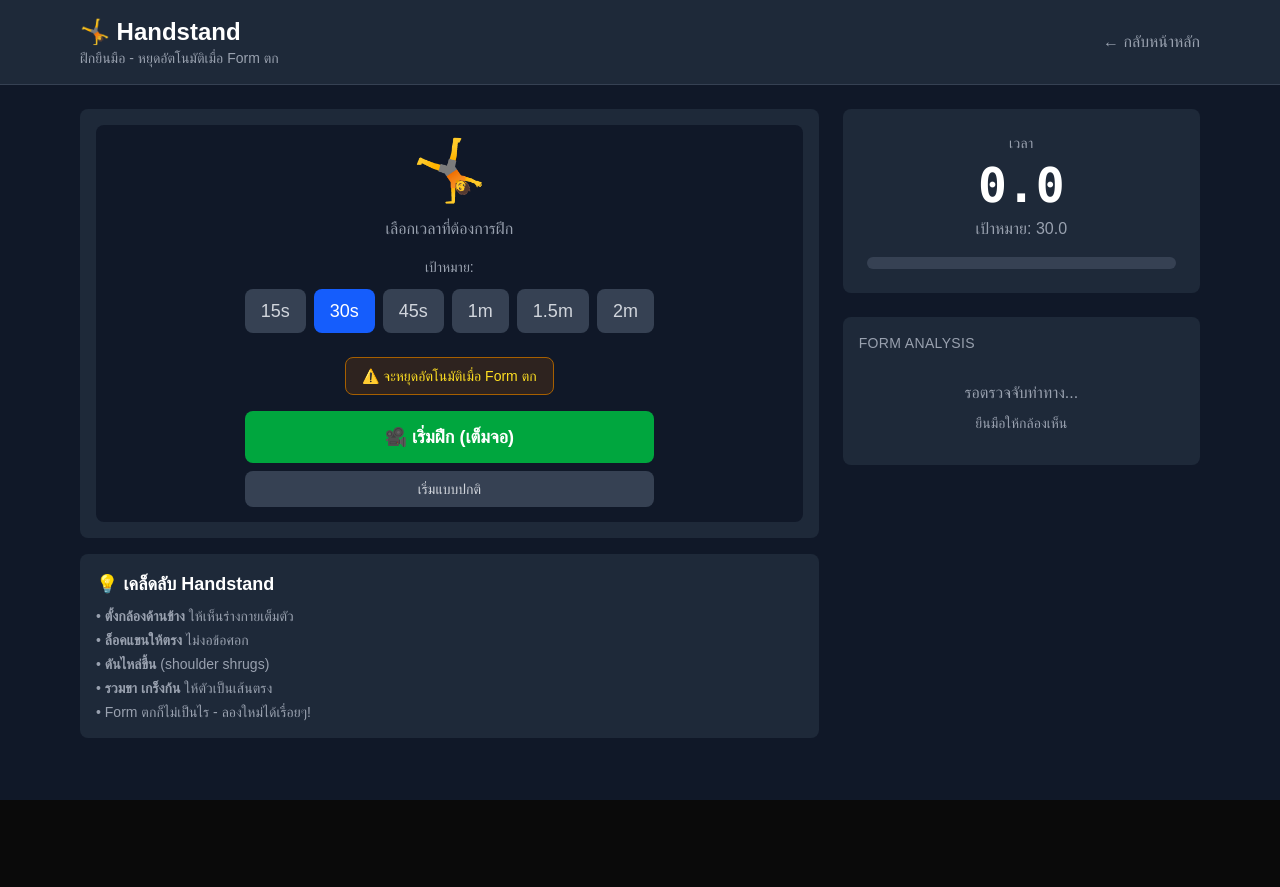
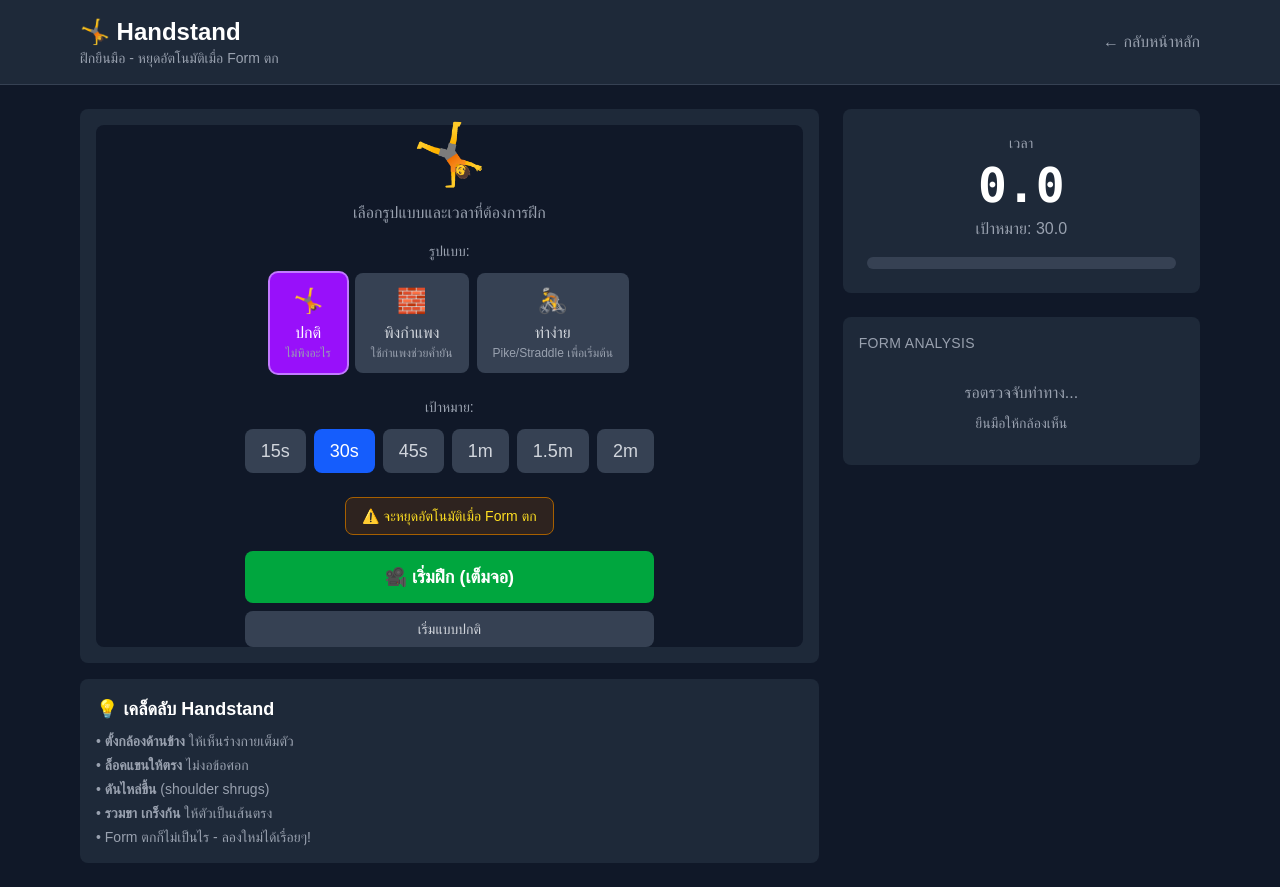
Before and after one commit to kiwabc123/calisthenicsForEveryOne, a Next.js app: page /exercise/handstand in a window 1280 px wide. Before the commit the page ends 800 px from the top, so only its background shows below. Built offline with nearby package versions, Linux system fonts and the light colour scheme.

Commit message:
feat: enhance handstand analysis with variation support and UI updates

```diff
--- a/src/app/exercise/handstand/page.tsx
+++ b/src/app/exercise/handstand/page.tsx
@@ -3,12 +3,20 @@
 import { useState, useCallback, useRef, useEffect } from 'react';
 import PoseCamera, { PoseCameraRef } from '@/components/PoseCamera';
 import { PoseLandmark, FormAnalysis } from '@/types/exercise';
-import { analyzeHandstandForm, HandstandTracker } from '@/lib/handstandAnalyzer';
+import { analyzeHandstandForm, HandstandTracker, HandstandVariation } from '@/lib/handstandAnalyzer';
+
+// Variation descriptions
+const VARIATIONS: { id: HandstandVariation; label: string; emoji: string; description: string }[] = [
+  { id: 'freestanding', label: 'ปกติ', emoji: '🤸', description: 'ไม่พิงอะไร' },
+  { id: 'wall', label: 'พิงกำแพง', emoji: '🧱', description: 'ใช้กำแพงช่วยค้ำยัน' },
+  { id: 'pike', label: 'ท่าง่าย', emoji: '🚴', description: 'Pike/Straddle เพื่อเริ่มต้น' },
+];
 
 export default function HandstandPage() {
   const [isActive, setIsActive] = useState(false);
   const [analysis, setAnalysis] = useState<FormAnalysis | null>(null);
   const [targetTime, setTargetTime] = useState<number>(30);
+  const [variation, setVariation] = useState<HandstandVariation>('freestanding');
   const [currentTime, setCurrentTime] = useState(0);
   const [isFullscreen, setIsFullscreen] = useState(false);
   const [isRecording, setIsRecording] = useState(false);
@@ -42,7 +50,7 @@ export default function HandstandPage() {
   }, [isActive]);
 
   const handlePoseDetected = useCallback((landmarks: PoseLandmark[]) => {
-    const formAnalysis = analyzeHandstandForm(landmarks);
+    const formAnalysis = analyzeHandstandForm(landmarks, trackerRef.current.getVariation());
     setAnalysis(formAnalysis);
 
     // Check if should stop
@@ -58,6 +66,7 @@ export default function HandstandPage() {
 
   const handleStart = (startFullscreen = true) => {
     trackerRef.current.setTargetTime(targetTime);
+    trackerRef.current.setVariation(variation);
     trackerRef.current.reset();
     setCurrentTime(0);
     setAnalysis(null);
@@ -166,12 +175,18 @@ export default function HandstandPage() {
               ✕ จบ
             </button>
 
+            {/* Variation + Recording indicator */}
+            <div className="flex flex-col items-center gap-2">
+              <span className="bg-purple-600/80 backdrop-blur-sm text-white px-3 py-1 rounded-lg text-sm">
+                {VARIATIONS.find(v => v.id === variation)?.emoji} {VARIATIONS.find(v => v.id === variation)?.label}
+              </span>
               {isRecording && (
                 <div className="bg-red-600/80 backdrop-blur-sm rounded-lg px-3 py-1 flex items-center gap-2">
                   <div className="w-3 h-3 bg-red-300 rounded-full animate-pulse" />
                   <span className="text-white text-sm">REC</span>
                 </div>
               )}
+            </div>
 
             <button
               onClick={() => setIsFullscreen(false)}
@@ -243,6 +258,13 @@ export default function HandstandPage() {
               <div className="text-6xl mb-2">{getResultMessage().emoji}</div>
               <h2 className="text-2xl font-bold">{getResultMessage().title}</h2>
               <p className="text-gray-400">{getResultMessage().subtitle}</p>
+            </div>
+
+            {/* Variation badge */}
+            <div className="flex justify-center mb-4">
+              <span className="bg-purple-600/30 text-purple-300 px-3 py-1 rounded-full text-sm">
+                {VARIATIONS.find(v => v.id === variation)?.emoji} {VARIATIONS.find(v => v.id === variation)?.label}
+              </span>
             </div>
 
             {/* Stats */}
@@ -358,7 +380,31 @@ export default function HandstandPage() {
                 <div className="aspect-video bg-gray-900 rounded-lg flex items-center justify-center">
                   <div className="text-center">
                     <div className="text-6xl mb-4">🤸</div>
-                    <p className="text-gray-400 mb-4">เลือกเวลาที่ต้องการฝึก</p>
+                    <p className="text-gray-400 mb-4">เลือกรูปแบบและเวลาที่ต้องการฝึก</p>
+
+                    {/* Variation selector */}
+                    <div className="mb-6">
+                      <label className="text-gray-400 text-sm block mb-3">
+                        รูปแบบ:
+                      </label>
+                      <div className="flex flex-wrap items-center justify-center gap-2">
+                        {VARIATIONS.map((v) => (
+                          <button
+                            key={v.id}
+                            onClick={() => setVariation(v.id)}
+                            className={`px-4 py-3 rounded-lg text-center transition-all ${
+                              variation === v.id
+                                ? 'bg-purple-600 text-white ring-2 ring-purple-400'
+                                : 'bg-gray-700 text-gray-300 hover:bg-gray-600'
+                            }`}
+                          >
+                            <div className="text-2xl mb-1">{v.emoji}</div>
+                            <div className="font-medium">{v.label}</div>
+                            <div className="text-xs text-gray-400">{v.description}</div>
+                          </button>
+                        ))}
+                      </div>
+                    </div>
 
                     {/* Time selector */}
                     <div className="mb-6">
--- a/src/lib/handstandAnalyzer.ts
+++ b/src/lib/handstandAnalyzer.ts
@@ -1,5 +1,8 @@
 import { PoseLandmark, FormAnalysis, FormFeedback } from '@/types/exercise';
 import { calculateAngle, getLandmark, POSE_LANDMARKS } from './poseDetection';
+
+// Handstand variation types
+export type HandstandVariation = 'freestanding' | 'wall' | 'pike';
 
 // Handstand form thresholds
 const THRESHOLDS = {
@@ -18,12 +21,23 @@ const THRESHOLDS = {
   MIN_VISIBILITY: 0.4,
 };
 
-// Form quality thresholds
+// Form quality thresholds per variation
 const FORM_QUALITY = {
+  freestanding: {
     GOOD_MIN_SCORE: 70,
     FAILED_MAX_SCORE: 40,
-  // Number of consecutive low-score frames before falling
     FALL_DETECTION_FRAMES: 5,
+  },
+  wall: {
+    GOOD_MIN_SCORE: 60, // More lenient for wall-assisted
+    FAILED_MAX_SCORE: 30,
+    FALL_DETECTION_FRAMES: 8, // More frames before failing
+  },
+  pike: {
+    GOOD_MIN_SCORE: 50, // Most lenient for pike
+    FAILED_MAX_SCORE: 25,
+    FALL_DETECTION_FRAMES: 10,
+  },
 };
 
 // Scoring weights
@@ -146,6 +160,27 @@ export function isInHandstandPosition(landmarks: PoseLandmark[]): boolean {
   return isInverted;
 }
 
+/**
+ * Check if person is in pike/straddle position (easier variation)
+ * Pike: hands on floor, hips up, feet on floor or elevated
+ */
+export function isInPikePosition(landmarks: PoseLandmark[]): boolean {
+  const leftWrist = getLandmark(landmarks, POSE_LANDMARKS.LEFT_WRIST, THRESHOLDS.MIN_VISIBILITY);
+  const leftShoulder = getLandmark(landmarks, POSE_LANDMARKS.LEFT_SHOULDER, THRESHOLDS.MIN_VISIBILITY);
+  const leftHip = getLandmark(landmarks, POSE_LANDMARKS.LEFT_HIP, THRESHOLDS.MIN_VISIBILITY);
+
+  if (!leftWrist || !leftShoulder || !leftHip) {
+    return false;
+  }
+
+  // Pike: wrists below shoulders, hips higher than shoulders (lower Y)
+  // More lenient than full handstand - hips just need to be elevated
+  const handsOnGround = leftWrist.y > leftShoulder.y;
+  const hipsElevated = leftHip.y < leftShoulder.y;
+
+  return handsOnGround && hipsElevated;
+}
+
 function averageAngles(a: number | null, b: number | null): number | null {
   if (a === null && b === null) return null;
   if (a === null) return b;
@@ -155,23 +190,33 @@ function averageAngles(a: number | null, b: number | null): number | null {
 
 /**
  * Analyze handstand form from pose landmarks
+ * @param variation - The handstand variation being performed
  */
-export function analyzeHandstandForm(landmarks: PoseLandmark[]): FormAnalysis {
+export function analyzeHandstandForm(
+  landmarks: PoseLandmark[],
+  variation: HandstandVariation = 'freestanding'
+): FormAnalysis {
   const feedback: FormFeedback[] = [];
   let bodyScore = 0;
   let armScore = 0;
   let legScore = 0;
   let balanceScore = 0;
 
-  // Check if in handstand position
-  if (!isInHandstandPosition(landmarks)) {
+  // Check if in handstand position (more lenient for pike - allow partial inversion)
+  const inPosition = variation === 'pike'
+    ? isInPikePosition(landmarks)
+    : isInHandstandPosition(landmarks);
+
+  if (!inPosition) {
     return {
       isCorrect: false,
       score: 0,
-      feedback: [{ type: 'info', message: 'ยังไม่อยู่ในท่า Handstand' }],
+      feedback: [{ type: 'info', message: variation === 'pike' ? 'ยังไม่อยู่ในท่า Pike' : 'ยังไม่อยู่ในท่า Handstand' }],
       phase: 'not-detected',
     };
   }
+
+  const qualityThresholds = FORM_QUALITY[variation];
 
   // 1. Body vertical alignment
   const leftBodyAngle = getBodyVerticalAngle(landmarks, 'left');
@@ -241,19 +286,39 @@ export function analyzeHandstandForm(landmarks: PoseLandmark[]): FormAnalysis {
     }
   }
 
-  // Calculate total score
-  const totalScore = Math.round(
+  // Calculate total score - adjust weights based on variation
+  let totalScore: number;
+
+  if (variation === 'pike') {
+    // Pike focuses more on arm position, less on body vertical
+    totalScore = Math.round(
+      bodyScore * 0.20 +
+      armScore * 0.40 +
+      legScore * 0.15 +
+      balanceScore * 0.25
+    );
+  } else if (variation === 'wall') {
+    // Wall can be less strict on balance
+    totalScore = Math.round(
+      bodyScore * 0.40 +
+      armScore * 0.30 +
+      legScore * 0.20 +
+      balanceScore * 0.10
+    );
+  } else {
+    totalScore = Math.round(
       bodyScore * SCORE_WEIGHTS.BODY_VERTICAL +
       armScore * SCORE_WEIGHTS.ARM_POSITION +
       legScore * SCORE_WEIGHTS.LEG_POSITION +
       balanceScore * SCORE_WEIGHTS.BALANCE
     );
+  }
 
-  // Determine phase
-  const phase: HandstandPhase = totalScore >= FORM_QUALITY.FAILED_MAX_SCORE ? 'holding' : 'falling';
+  // Determine phase based on variation thresholds
+  const phase: HandstandPhase = totalScore >= qualityThresholds.FAILED_MAX_SCORE ? 'holding' : 'falling';
 
   return {
-    isCorrect: totalScore >= FORM_QUALITY.GOOD_MIN_SCORE,
+    isCorrect: totalScore >= qualityThresholds.GOOD_MIN_SCORE,
     score: totalScore,
     feedback,
     phase,
@@ -273,13 +338,23 @@ export class HandstandTracker {
   private hasTimedOut: boolean = false;
   private hasFailed: boolean = false;
   private bestHoldTime: number = 0;
+  private variation: HandstandVariation = 'freestanding';
 
-  constructor(targetTimeSeconds: number = 30) {
-    this.targetTime = targetTimeSeconds * 1000; // Convert to milliseconds
+  constructor(targetTimeSeconds: number = 30, variation: HandstandVariation = 'freestanding') {
+    this.targetTime = targetTimeSeconds * 1000;
+    this.variation = variation;
   }
 
   setTargetTime(seconds: number): void {
     this.targetTime = seconds * 1000;
+  }
+
+  setVariation(variation: HandstandVariation): void {
+    this.variation = variation;
+  }
+
+  getVariation(): HandstandVariation {
+    return this.variation;
   }
 
   /**
@@ -306,10 +381,11 @@ export class HandstandTracker {
       this.startTime = now;
     }
 
-    // Check for form failure
-    if (analysis.score < FORM_QUALITY.FAILED_MAX_SCORE) {
+    // Check for form failure based on variation thresholds
+    const thresholds = FORM_QUALITY[this.variation];
+    if (analysis.score < thresholds.FAILED_MAX_SCORE) {
       this.lowScoreFrames++;
-      if (this.lowScoreFrames >= FORM_QUALITY.FALL_DETECTION_FRAMES && !this.hasFailed) {
+      if (this.lowScoreFrames >= thresholds.FALL_DETECTION_FRAMES && !this.hasFailed) {
         this.hasFailed = true;
         this.totalHoldTime += now - this.startTime;
         this.bestHoldTime = Math.max(this.bestHoldTime, this.totalHoldTime);
```
Lines whose indentation alone changed are shown as unchanged.
